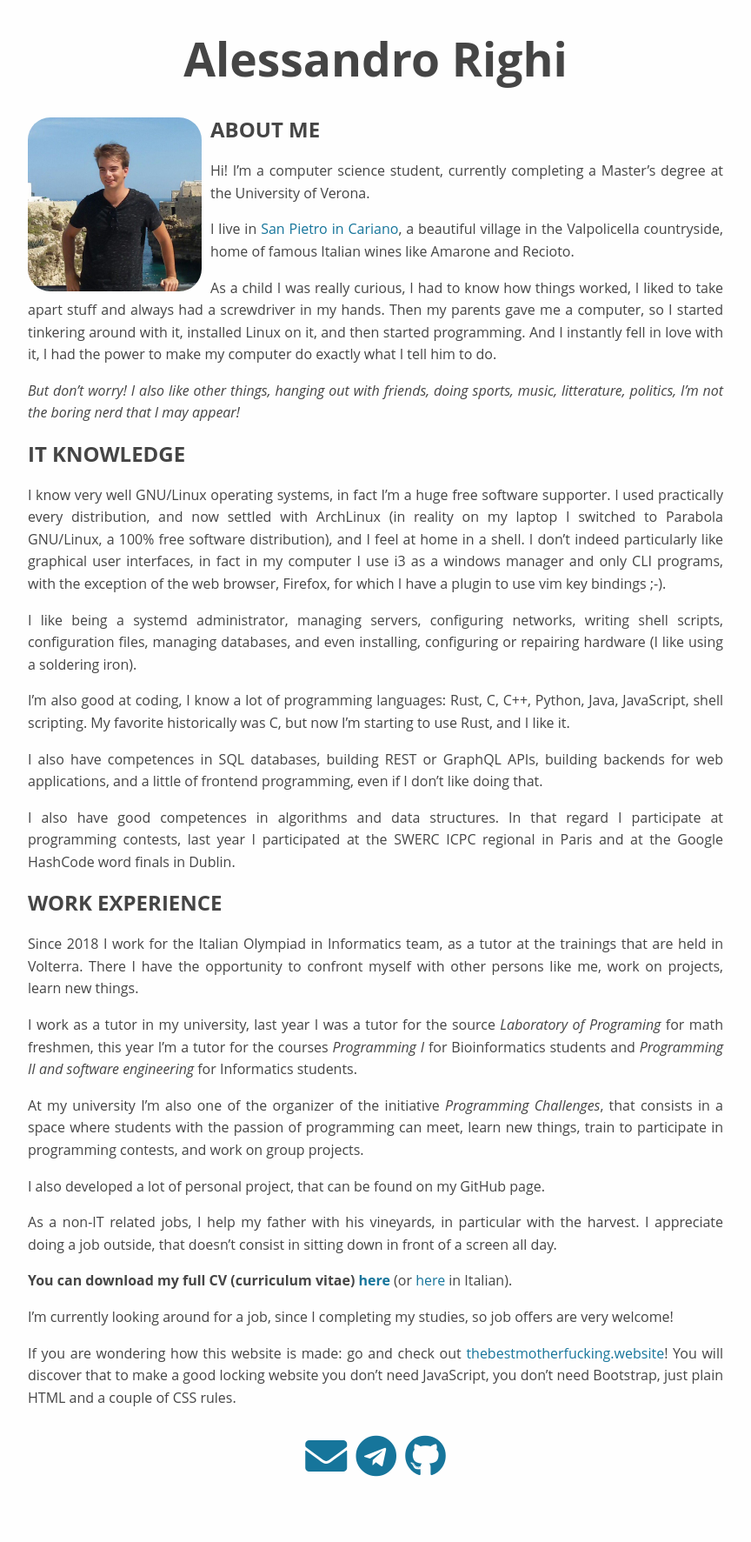
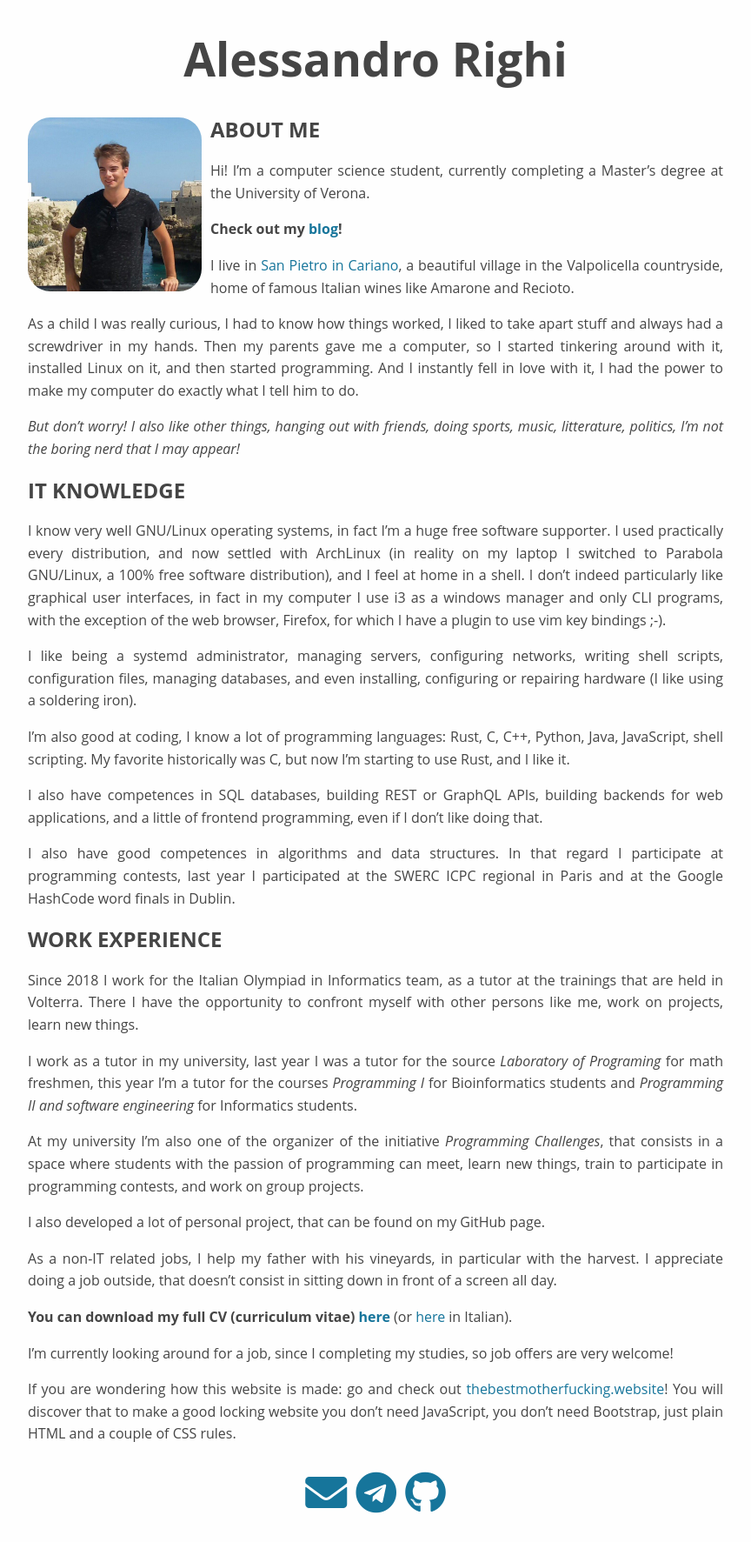
Before and after one commit to alerighi/alerighi.github.io, a Jekyll site: the page built from index.md, in a window 1280 px wide. Shown: the whole page at 87% size, without its empty margins (208-1072 px from the left). Built offline with Jekyll 4.4.1, drawn with Linux system fonts in a browser that asks for light colours; nearby versions of some CDN libraries; before the commit the page ends 1732 px from its top, so only the background shows below that.

Commit message:
Mention blog in index

```diff
--- a/index.md
+++ b/index.md
@@ -2,11 +2,14 @@
 layout: default
 title: Alessandro Righi
 ---
+
 <img id="profile" src="assets/img/profile.jpeg" alt="my profile picture">
 ## ABOUT ME
 
 Hi! I'm a computer science student, currently completing a Master's degree at
 the University of Verona.
+
+**Check out my [blog](/blog)!**
 
 I live in [San Pietro in Cariano](https://www.openstreetmap.org/search?query=san%20pietro%20in%20cariano#map=16/45.5198/10.8886),
 a beautiful village in the Valpolicella
```
